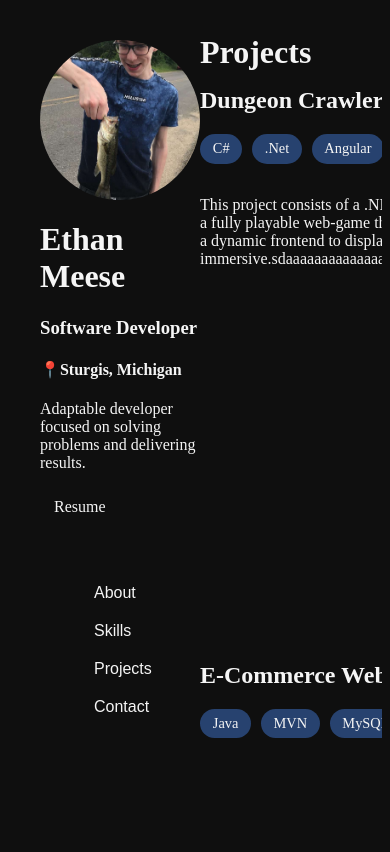
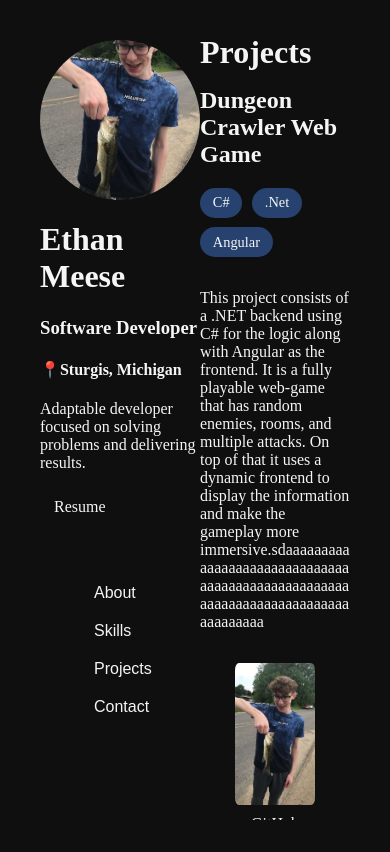
Before and after one commit to Ethan-Meese/portfolioWebsite, an Angular app: page / in a window 390 px wide. Both pictures are taken after a click on the button "Projects". Built offline with nearby package versions, Linux system fonts and the light colour scheme.

Commit message:
Fixed styling for projects section

```diff
--- a/src/app/content/content.component.css
+++ b/src/app/content/content.component.css
@@ -1,11 +1,9 @@
 .content {
   height: calc(100vh - 2rem);
-  width: 100%;
   display: flex;
   flex-direction: column;
   color: var(--text-main);
   overflow-y: auto;
-  flex: 1;
 
   /* Firefox scrollbar */
   scrollbar-width: thin;
--- a/src/app/projects/projects.component.css
+++ b/src/app/projects/projects.component.css
@@ -1,52 +1,101 @@
+/* Project title */
+h1 {
+  margin-top: 0;
+  line-height: 0.8;
+  padding-top: 2rem;
+}
+
+.projects-container{
+  padding-right: 2rem;
+}
+
+/* Stack chips */
 .stacks-row {
   display: flex;
   flex-wrap: wrap;
   gap: 0.6rem;
   margin-bottom: 1rem;
 }
+
 .stacks {
   padding: 0.4rem 0.8rem;
   border-radius: 20px;
   font-size: 0.9rem;
-  color: val(--text-main);
-  white-space: nowrap;
-  background: rgba(77, 144, 254, 0.4); /* soft blue, semi-transparent */
+  color: var(--text-main);
+  background: rgba(77, 144, 254, 0.4);
+  white-space: normal;
 }
 
-/* To make the padding line up flush with the title just like how the image does*/
-h1 {
-  margin-top: 0;
-  line-height: 0.8;
-  padding-top: 2rem;
+/* Media row layout (text + image/button) */
+.media-row {
+  display: flex;
+  gap: 2rem;
+  align-items: flex-start;
+  width: 100%;
 }
+
+/* Description text */
+.media-row p {
+  flex: 2;
+  min-width: 0;                /* Allows shrinking */
+  overflow-wrap: break-word;   /* Wraps long words */
+  word-break: break-word;      /* Extra safety */
+  white-space: normal;
+  max-width: 600px;            /* Reasonable width on desktop */
+  text-align: left;
+}
+
+/* Image + GitHub button container */
+.content {
+  flex: 1;
+  display: flex;
+  flex-direction: column;
+  align-items: center;
+}
+
+/* Responsive image */
 img {
-  align-self: left; /* puts just the image centered */
-  width: 10rem;
-  height: 10rem;
+  width: 50%;
+  height: 50%;
+  min-height: 5rem;
+  min-width: 5rem;
   border-radius: 5%;
   object-fit: cover;
   display: block;
-  animation: ease-in-out 3s;
 }
 
-.content {
-  display: flex;
-  flex-direction: column;
-  align-items: center;
-  width: 10rem;
-  padding-right: 2rem;
-  /* control area width */
-}
-
-.media-row {
-  display: flex;
-  gap: 10rem;
-  align-items: flex-start; /* keep top aligned */
-}
-
-@media (max-width: 600px) {
+/* 📱 Mobile adjustments */
+@media (max-width: 1000px) {
   .media-row {
     flex-direction: column;
-    align-items: center;
+    align-items: stretch;  /* Ensures full width without overflow */
+    width: 100%;
+    gap: 1rem;
+  }
+
+  .media-row p {
+    width: 100%;
+    max-width: 100%;
+    min-width: 0;
+    overflow-wrap: break-word;
+    word-break: break-word;
+    white-space: normal;
+    text-align: left;
+  }
+
+  .content {
+    width: 100%;
+    align-items: center; /* Center image/button on mobile */
+    padding-right: 0;
+  }
+
+  img {
+    width: 20%;
+    height: 20%;
+    min-height: 5rem;
+    min-width: 5rem;
+    max-width: none;     /* prevent auto expansion */
+    margin: 0 auto;      /* center it */
+    display: block;
   }
 }
--- a/src/app/projects/projects.component.html
+++ b/src/app/projects/projects.component.html
@@ -1,7 +1,7 @@
 <h1>Projects</h1>
 
 @for (project of projects; track project.id) {
-<div>
+<div class="projects-container">
   <h2>{{ project.name }}</h2>
 
   <div class="stacks-row">
```
